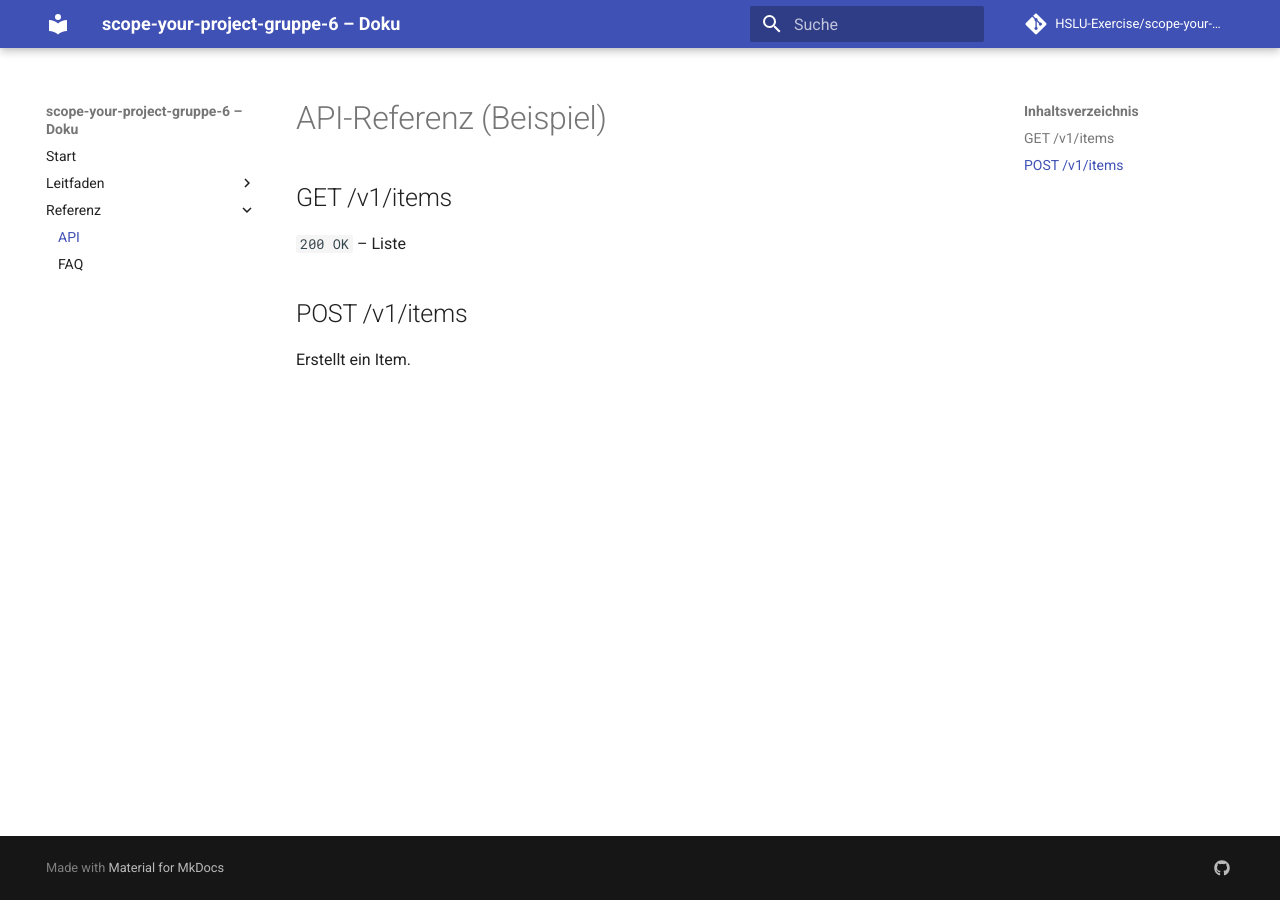
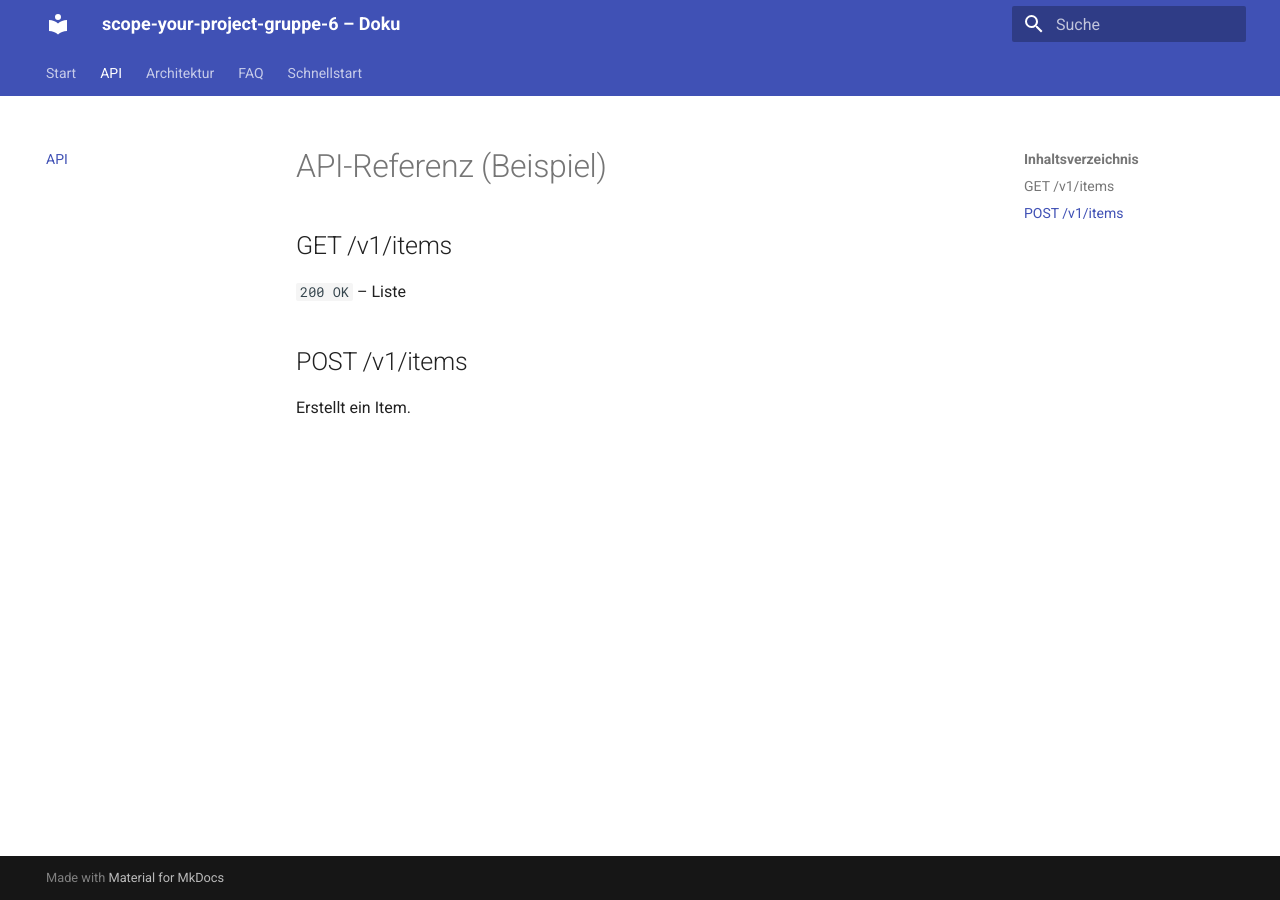
Before and after one commit to HSLU-Exercise/scope-your-project-gruppe-6, an MkDocs documentation site: the page built from docs/api.md, in a window 1280 px wide. Built offline with MkDocs 1.6.1 and Material for MkDocs 9.7.7, drawn with Linux system fonts in a browser that asks for light colours; comment, search, counter and statistics services are not loaded.

Commit message:
Update mkdocs.yml

```diff
--- a/mkdocs.yml
+++ b/mkdocs.yml
@@ -1,42 +1,22 @@
 site_name: scope-your-project-gruppe-6 – Doku
-site_description: Suchfähige, versionierte Dokumentation (MkDocs + Material)
-site_url: https://hslu-exercise.github.io/scope-your-project-gruppe-6/
-repo_url: https://github.com/HSLU-Exercise/scope-your-project-gruppe-6
-repo_name: HSLU-Exercise/scope-your-project-gruppe-6
-
 theme:
   name: material
   language: de
   features:
-    - navigation.instant
-    - navigation.top
-    - content.code.copy
-    - search.suggest
-    - search.highlight
-    - search.share
-
-plugins:
-  - search:
-      lang: de
-
-nav:
-  - Start: index.md
-  - Leitfaden:
-      - Schnellstart: getting-started.md
-      - Architektur: architecture.md
-  - Referenz:
-      - API: api.md
-      - FAQ: faq.md
-
-markdown_extensions:
-  - toc:
-      permalink: true
-  - admonition
-  - attr_list
-  - pymdownx.details
-  - pymdownx.superfences
-
-extra:
-  social:
-    - icon: fontawesome/brands/github
-      link: https://github.com/HSLU-Exercise/scope-your-project-gruppe-6
+    - navigation.instant       # Seiten wechseln ohne Reload
+    - navigation.tabs          # Tabs für Hauptnavigation
+    - navigation.sections      # Sektionen klar strukturieren
+    - search.suggest           # bessere Suche
+    - search.highlight         # Treffer werden hervorgehoben
+    - content.code.copy        # Copy-Button für Codeblöcke
+    - content.tabs.link        # Tabs klickbar machen
+  palette:
+    - scheme: default
+      primary: indigo
+      accent: blue
+    - scheme: slate
+      primary: indigo
+      accent: blue
+      toggle:
+        icon: material/weather-night
+        name: Dunkelmodus
```
